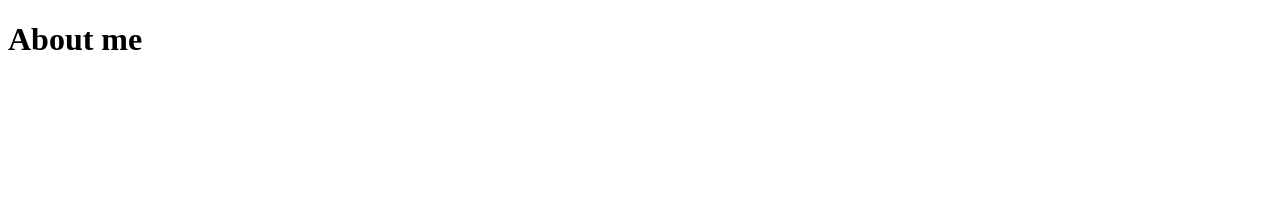
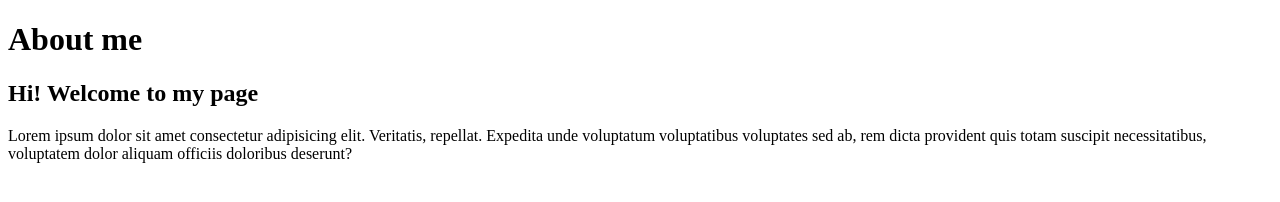
Before and after one commit to DanielBuenoS/GitAzulSchool, a plain HTML site: page index.html in a window 1280 px wide. Drawn offline with Linux system fonts and the light colour scheme.

Commit message:
Added welcome to my page

```diff
--- a/index.html
+++ b/index.html
@@ -7,6 +7,9 @@
 </head>
 <body>
 <h1>About me</h1>
-
+ <h2>Hi! Welcome to my page</h2>
+ <p>Lorem ipsum dolor sit amet consectetur adipisicing elit. Veritatis, repellat.
+    Expedita unde voluptatum voluptatibus voluptates sed ab, rem dicta provident quis totam suscipit necessitatibus,
+    voluptatem dolor aliquam officiis doloribus deserunt?</p>
 </body>
 </html>
```
